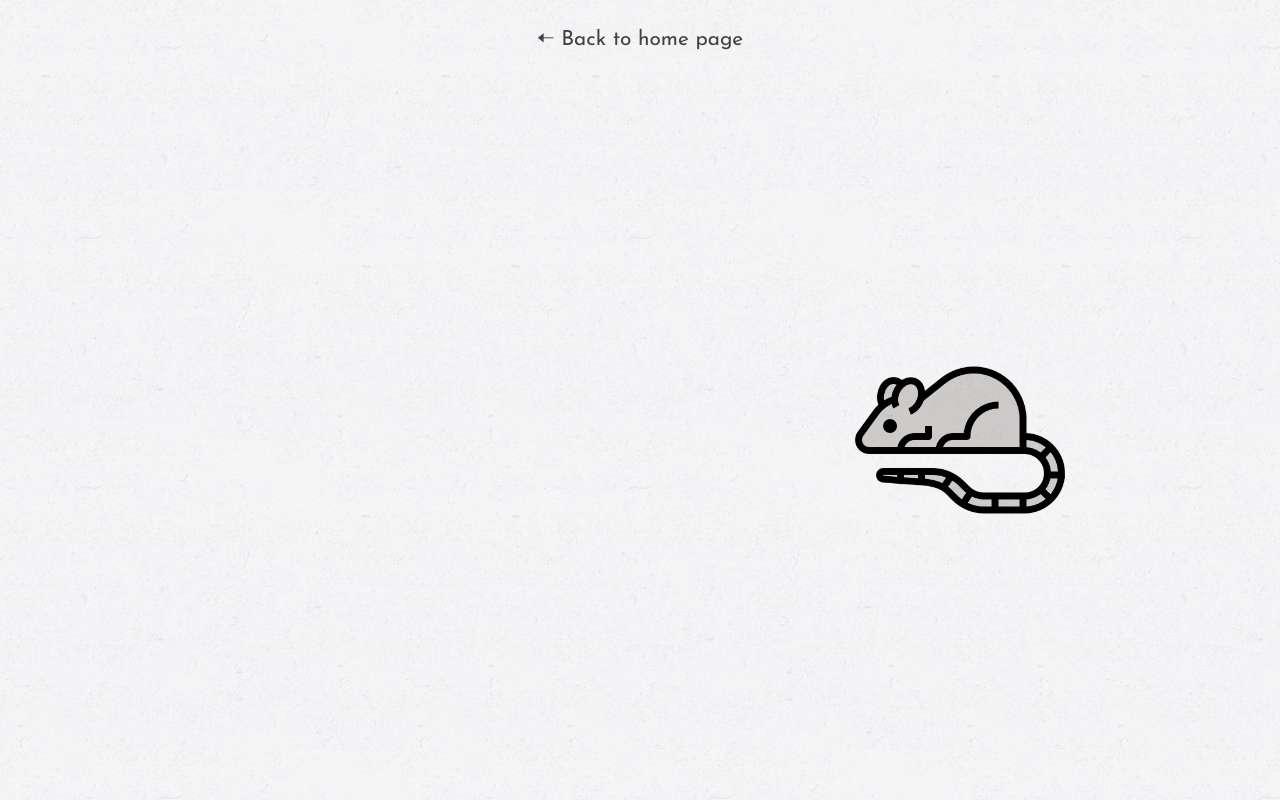
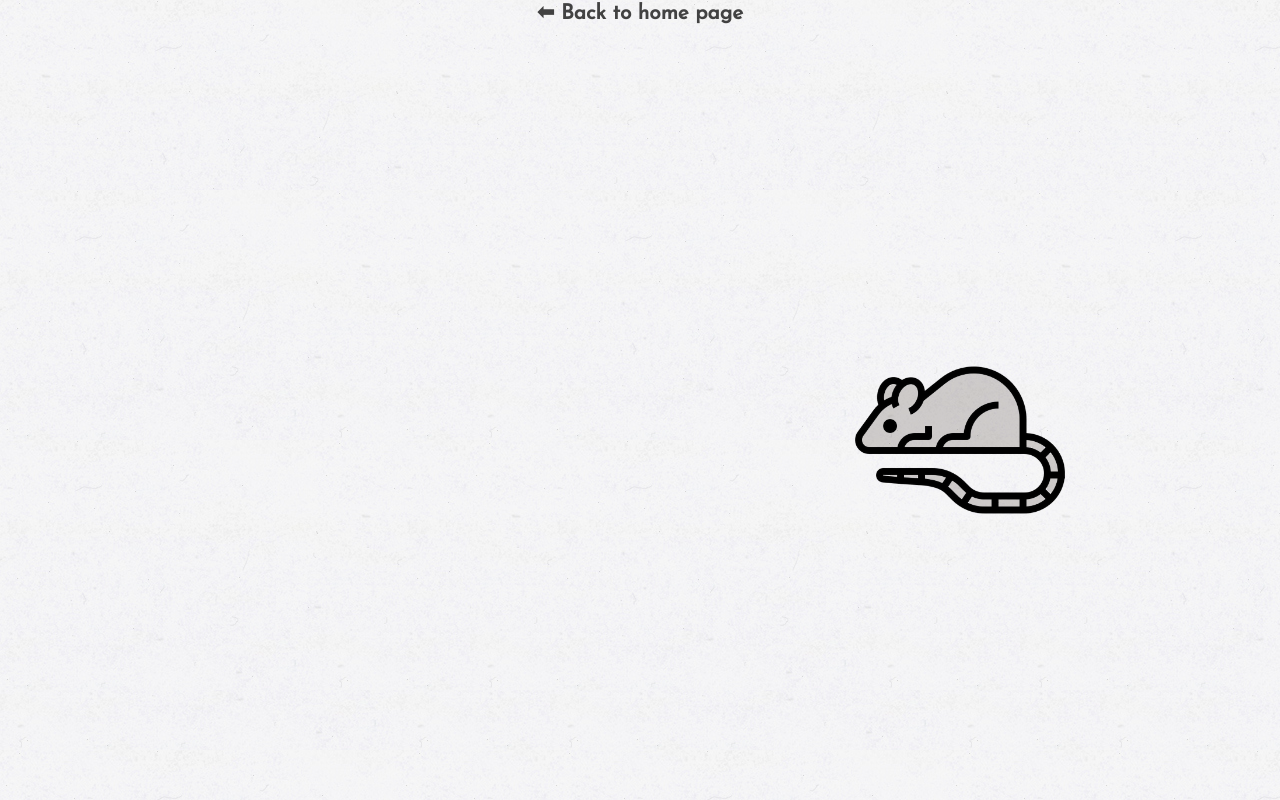
Before and after one commit to cat-in-a-box/mousewheel-checker, a React (Create React App) app: page / in a window 1280 px wide. Shown: the top 800 px of the page. Built offline with nearby package versions, Linux system fonts and the light colour scheme.

Commit message:
css change

```diff
--- a/src/App.css
+++ b/src/App.css
@@ -9,10 +9,6 @@
 }
 
 .Header {
-    position: absolute;
-    left: 50%;
-    top: 5%;
-    transform: translate(-50%, -50%);
     text-align: center;
     text-decoration-line: none;
     font-size: 1.3em;
--- a/src/components/Header.jsx
+++ b/src/components/Header.jsx
@@ -3,7 +3,7 @@ import React from "react";
 const Header = () => {
     return (
         <div className="Header">
-            <a href="https://cat-in-a-box.github.io/webpage/">🠠 Back to home page</a>
+            <a href="https://cat-in-a-box.github.io/webpage/">⬅ Back to home page</a>
         </div>
     )
 };
```
